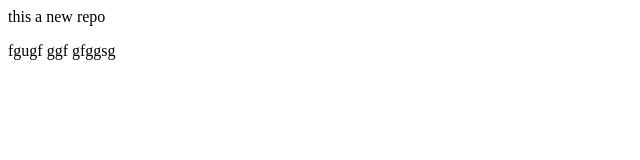
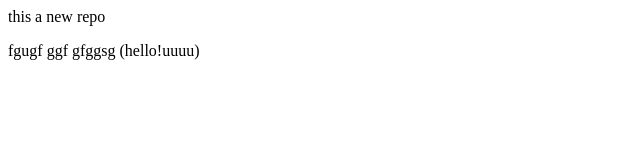
Before and after one commit to vinnu991/lr1, a plain HTML site: page localrepo/index.html in a window 1280 px wide. Shown: the full height of the page, 0-640 px from the left. Drawn offline with Linux system fonts and the light colour scheme.

Commit message:
fusgffhfg

```diff
--- a/localrepo/index.html
+++ b/localrepo/index.html
@@ -1,2 +1,2 @@
 <p>this a  new repo</p>
-<p>fgugf ggf gfggsg</p>
+<p>fgugf ggf gfggsg (hello!uuuu)</p>
```
